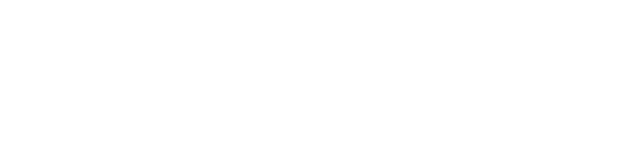
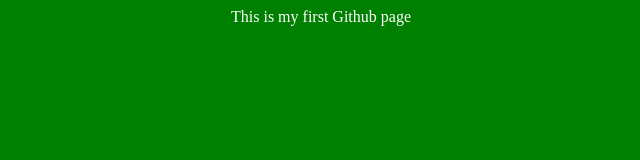
Before and after one commit to MeghanaSiddi/msiddi, a plain HTML site: page index.html in a window 1280 px wide. Shown: the whole page, without its empty margins (319-959 px from the left). Drawn offline with Linux system fonts and the light colour scheme.

Commit message:
Update index.html

```diff
--- a/index.html
+++ b/index.html
@@ -1 +1,17 @@
 <! DOCTYPE>
+<html>
+  <head>
+    <title>My first page
+    </title>
+  </head>
+  <body>
+    <p>This is my first Github page</p>
+  </body>
+  <style>
+    body{
+      background-color:green;
+      color:white;
+      text-align:center;
+    }
+  </style>
+</html>
```
